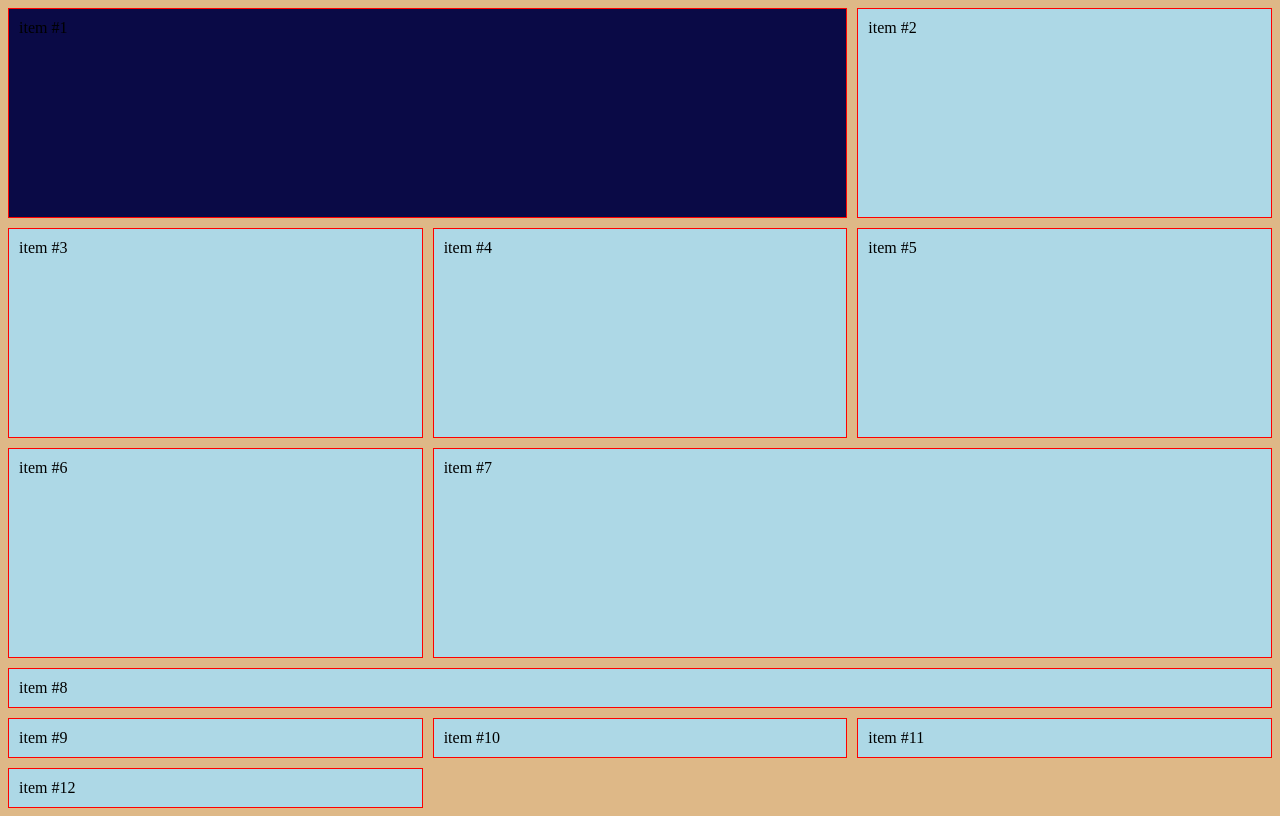
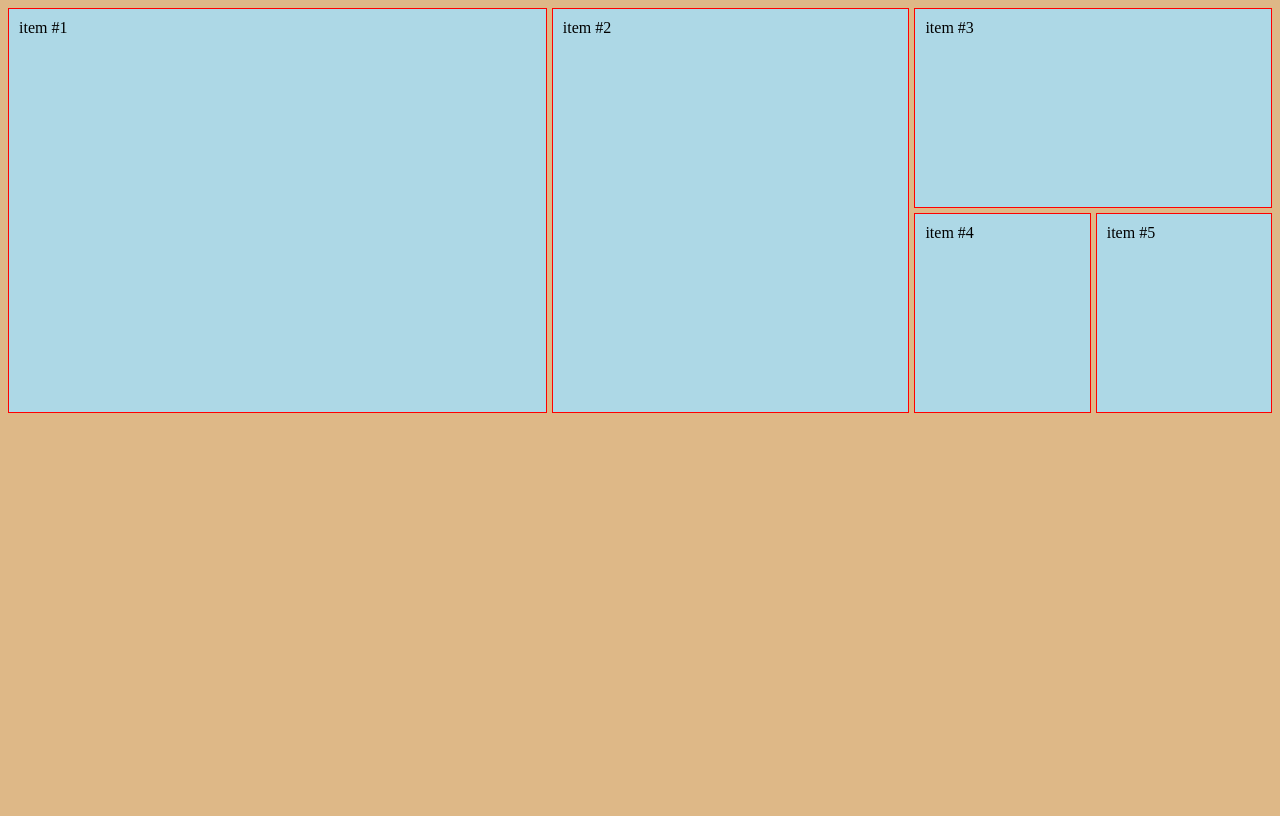
Before and after one commit to kmiloarguello/css-grid, a plain HTML site: page index.html in a window 1280 px wide. Drawn offline with Linux system fonts and the light colour scheme.

Commit message:
Layout 3 - Bottom part

```diff
--- a/index.css
+++ b/index.css
@@ -3,28 +3,23 @@ body {
 }
 .container {
   display: grid;
-  grid-template: repeat(3, 1fr) / repeat(3, 1fr);
-  grid-gap: 10px;
+  grid-template: repeat(2, 200px) / repeat(7, 1fr);
   height: 100vh;
+  grid-gap: 5px;
 }
 .item {
   background: lightblue;
   padding: 10px;
   border: 1px solid red;
 }
-.item:nth-of-type(1) {
-  background-color: rgb(10, 10, 70);
-  grid-column-start: 1;
-  grid-column-end: 3;
+.item:nth-of-type(1){
+    grid-column: 1/span 3;
+    grid-row: 1/ span 2;
 }
-.item:nth-of-type(8) {
-  /*  Where start / where ends
-  It possible to use
-  -1 for go until max screen size
-  */
-  grid-column: 1 / span 3;
+.item:nth-of-type(2){
+    grid-column: 4/span 2;
+    grid-row: 1/span 2;
 }
-
-.item:nth-of-type(7) {
-  grid-column: 2 / 4;
+.item:nth-of-type(3){
+    grid-column: 6/span 2;
 }
--- a/index.html
+++ b/index.html
@@ -5,7 +5,7 @@
     <meta charset="UTF-8">
     <meta name="viewport" content="width=device-width, initial-scale=1.0">
     <meta http-equiv="X-UA-Compatible" content="ie=edge">
-    <title>Layout 2 - Item size</title>
+    <title>Layout 3</title>
     <link href="index.css" rel="stylesheet" />
 </head>
 
@@ -16,13 +16,6 @@
         <div class="item">item #3</div>
         <div class="item">item #4</div>
         <div class="item">item #5</div>
-        <div class="item">item #6</div>
-        <div class="item">item #7</div>
-        <div class="item">item #8</div>
-        <div class="item">item #9</div>
-        <div class="item">item #10</div>
-        <div class="item">item #11</div>
-        <div class="item">item #12</div>
     </section>
 </body>
 
```
